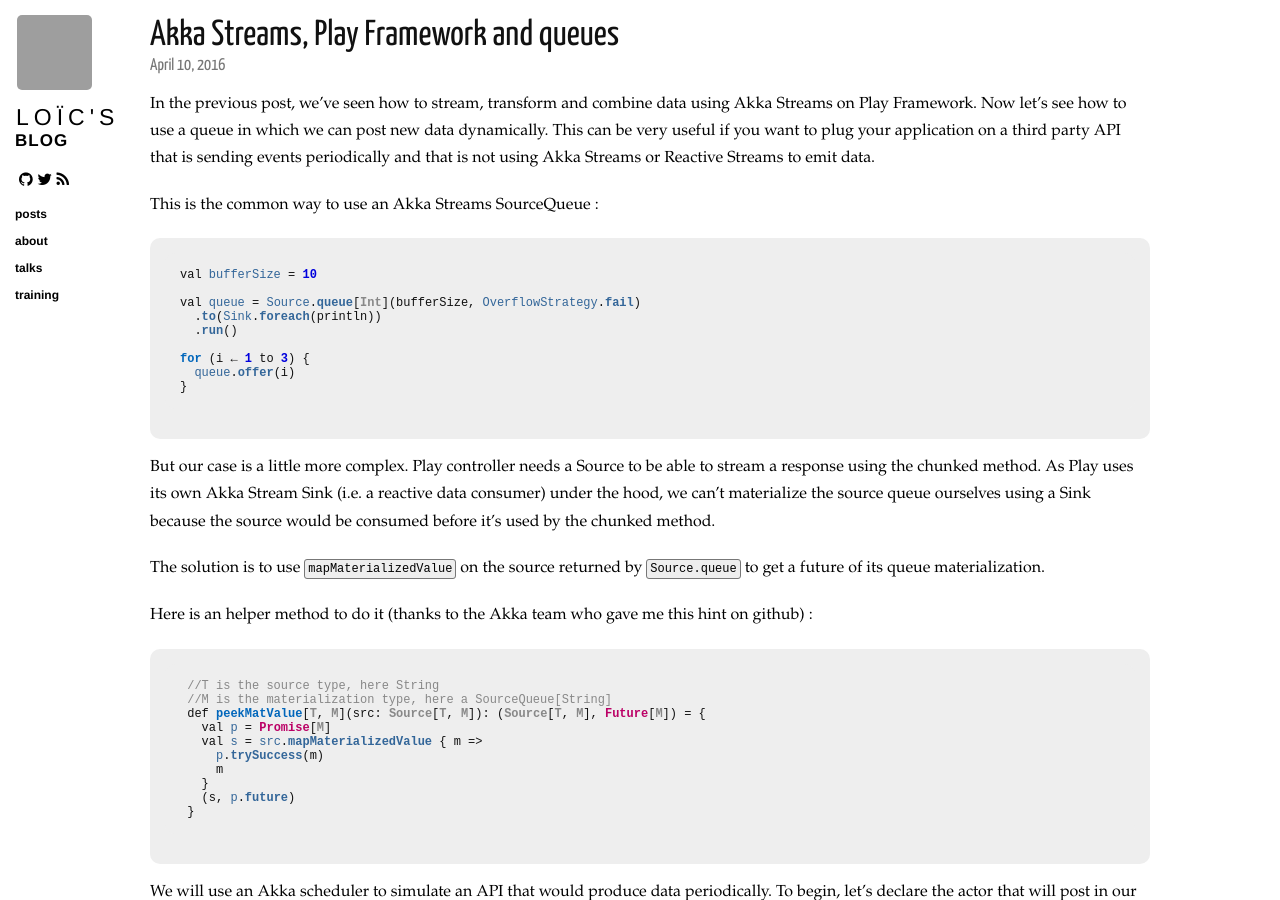
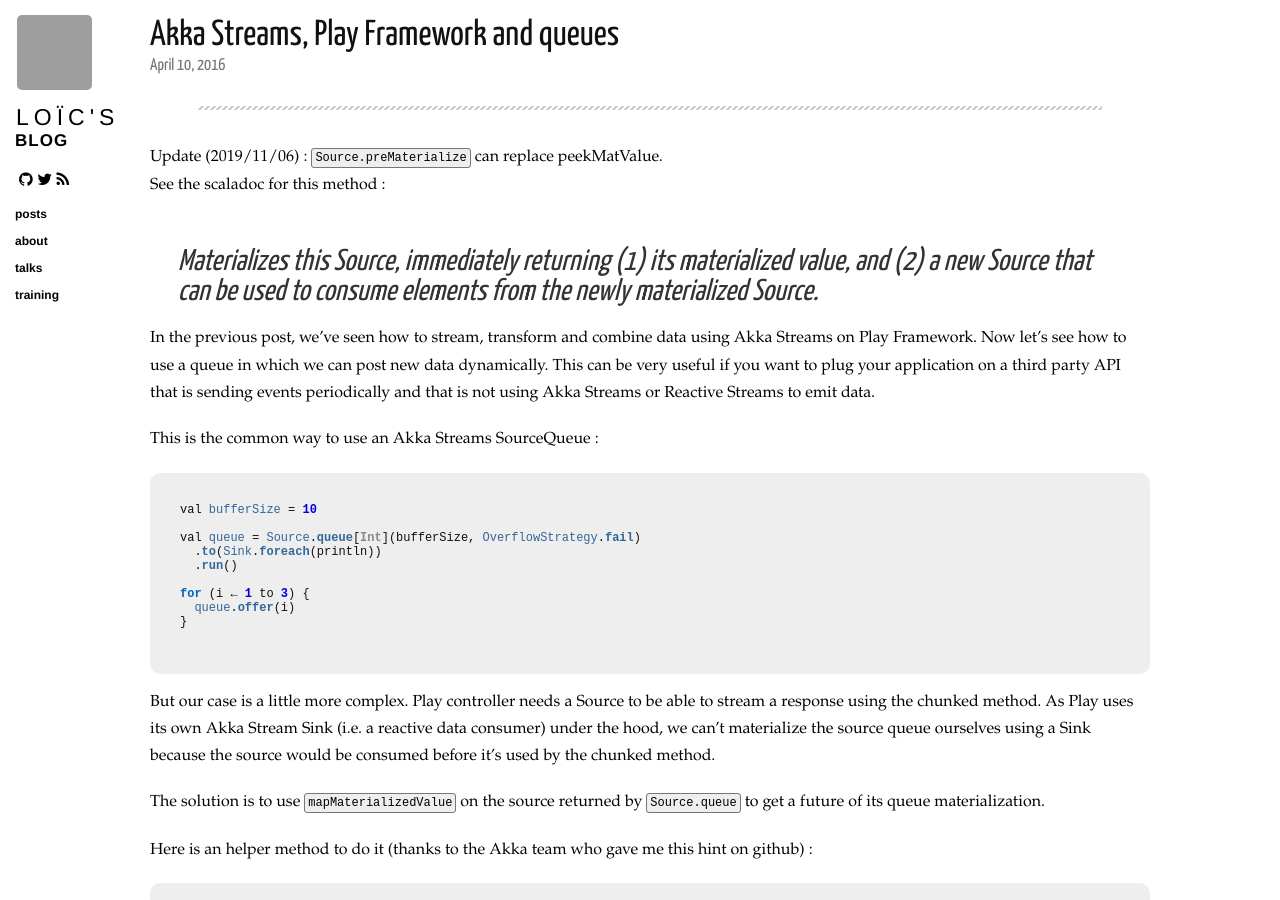
Before and after one commit to loicdescotte/loicdescotte.github.io, a Jekyll site: the page built from _posts/2016-04-10-play-akka-streams-queue.md, in a window 1280 px wide and 900 px high. Built offline with Jekyll 4.4.1, drawn with Linux system fonts in a browser that asks for light colours; nearby versions of some CDN libraries; comment, search, counter and statistics services are not loaded; grey boxes are pictures that could not be loaded.

Commit message:
Update 2016-04-10-play-akka-streams-queue.md

```diff
--- a/_posts/2016-04-10-play-akka-streams-queue.md
+++ b/_posts/2016-04-10-play-akka-streams-queue.md
@@ -8,6 +8,12 @@ tags:
  - Akka Streams
  - Server Sent Events
  - Queue
+---
+
+---
+Update (2019/11/06) : `Source.preMaterialize` can replace peekMatValue.
+See the scaladoc for this method :
+> Materializes this Source, immediately returning (1) its materialized value, and (2) a new Source that can be used to consume elements from the newly materialized Source.
 ---
 
 In the previous post, we've seen how to stream, transform and combine data using Akka Streams on Play Framework.
```
